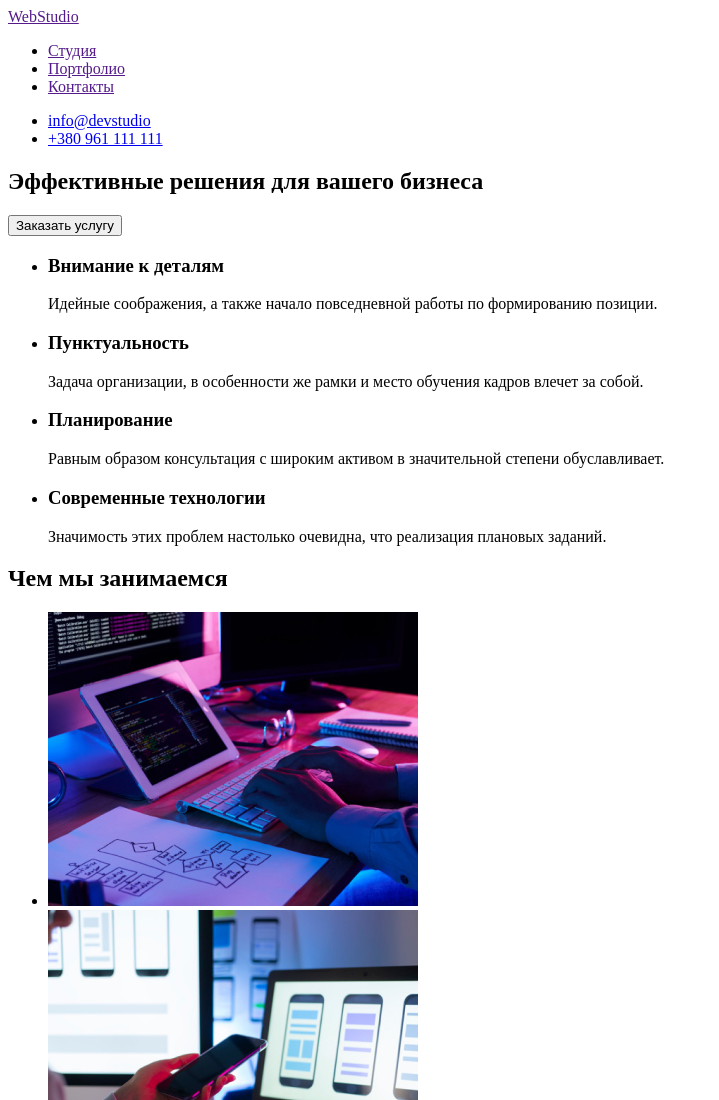
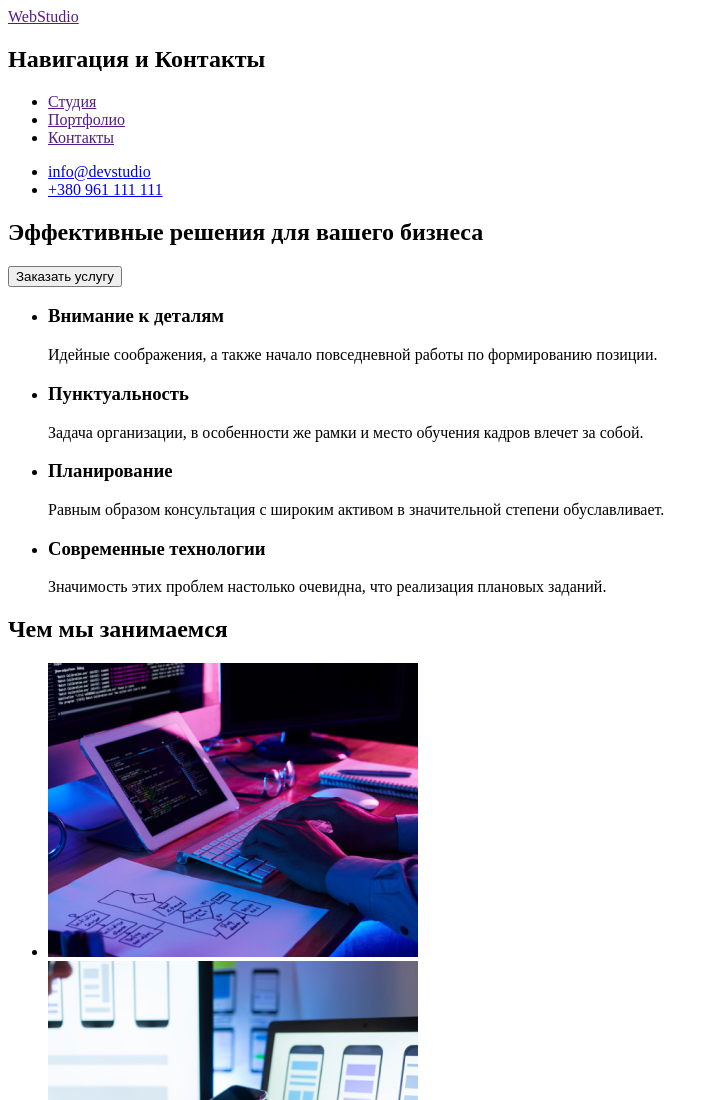
Before and after one commit to KonstantinLigus/goit-markup-hw-01, a plain HTML site: page index.html in a window 1280 px wide. Shown: the top 1100 px of the page, without its empty margins (0-719 px from the left). Drawn offline with Linux system fonts and the light colour scheme.

Commit message:
Добавил заголовок
Не знаю как сделать, чтоб заголовок не отображался

```diff
--- a/index.html
+++ b/index.html
@@ -13,6 +13,7 @@
       <a href="">WebStudio</a>
       <!-- Навигация, телефон, нотакты -->
       <section>
+        <h2>Навигация и Контакты</h2> <!-- Не занаю как это скрыть, но оно должно быть, по идее-->
         <!-- Основной блок навигации -->
         <nav>
           <ul>
```
